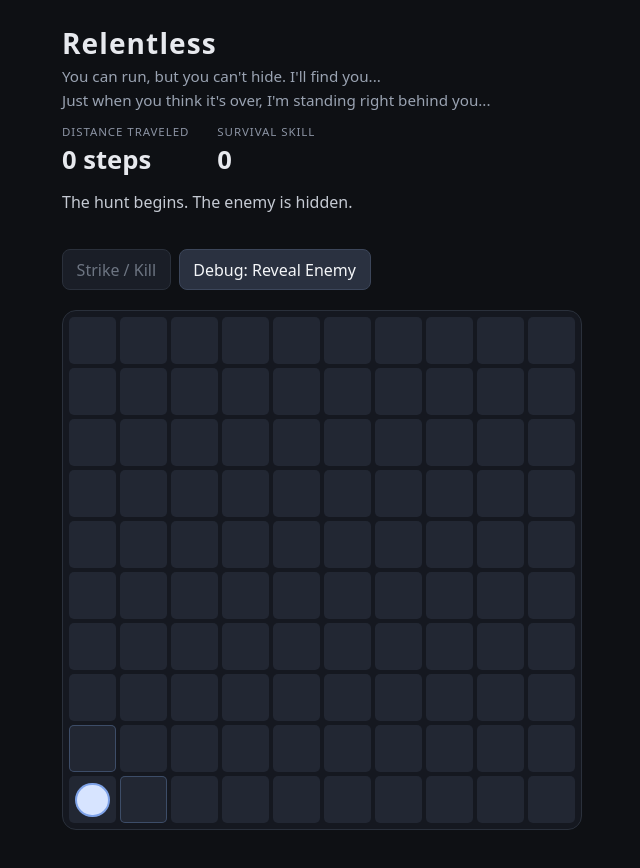
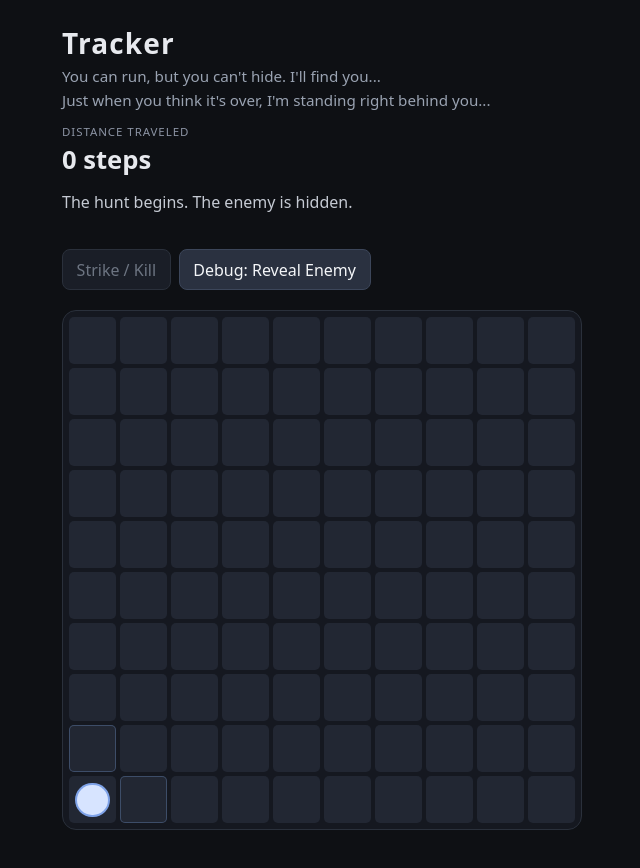
Before and after one commit to ehaezebroeck/Tracker-Game, a React (Vite) app: page / in a window 1280 px wide. Shown: the whole page, without its empty margins (318-958 px from the left). Built offline with nearby package versions, Linux system fonts and the light colour scheme.

Commit message:
Removed score and left turns/distance traveled as only game metric

```diff
--- a/src/App.css
+++ b/src/App.css
@@ -193,8 +193,3 @@ button:disabled {
   margin: 0;
   color: #d5dbe6;
 }
-
-.final-score {
-  font-variant-numeric: tabular-nums;
-  margin-bottom: 0.4rem;
-}
--- a/src/App.jsx
+++ b/src/App.jsx
@@ -79,7 +79,7 @@ function App() {
     <main className="app">
       <header className="hud">
         <div className="title-row">
-          <h1>Relentless</h1>
+          <h1>Tracker</h1>
           <p className="tagline">You can run, but you can't hide. I'll find you...</p>
           <p className="tagline">Just when you think it's over, I'm standing right behind you...</p>
         </div>
@@ -88,10 +88,6 @@ function App() {
           <div>
             <span className="stat-label">Distance Traveled</span>
             <strong className="stat-value">{state.turns} steps</strong>
-          </div>
-          <div>
-            <span className="stat-label">Survival Skill</span>
-            <strong className="stat-value">{state.score}</strong>
           </div>
         </div>
 
@@ -127,7 +123,6 @@ function App() {
           <div className="game-over">
             <h2>Game over</h2>
             <p>{state.log}</p>
-            <p className="final-score">Score {state.score}</p>
             <button type="button" onClick={() => dispatch({ type: 'RESTART' })}>
               Restart
             </button>
--- a/src/logic/gameReducer.js
+++ b/src/logic/gameReducer.js
@@ -37,7 +37,6 @@ export function createInitialState() {
   return {
     player: { x: 0, y: 0 },
     enemy: { x: GRID_SIZE - 1, y: GRID_SIZE - 1 },
-    score: 0,
     turns: 0,
     status: 'playing',
     log: 'The hunt begins. The enemy is hidden.',
@@ -134,7 +133,6 @@ export function gameReducer(state, action) {
         player,
         enemy,
         flash: null,
-        score: state.score + 1,
         turns: state.turns + 1,
         log: `Moved ${moveName(dx, dy)}. The enemy closed in.`,
       }
@@ -146,8 +144,7 @@ export function gameReducer(state, action) {
         ...state,
         flash: { x: state.enemy.x, y: state.enemy.y },
         enemy: respawnAt(state.player, action.roll),
-        score: state.score + 10,
-        log: 'You struck. +10. It vanished and reformed in a corner.',
+        log: 'You struck. It vanished and reformed in a corner.',
       }
     }
 
```
